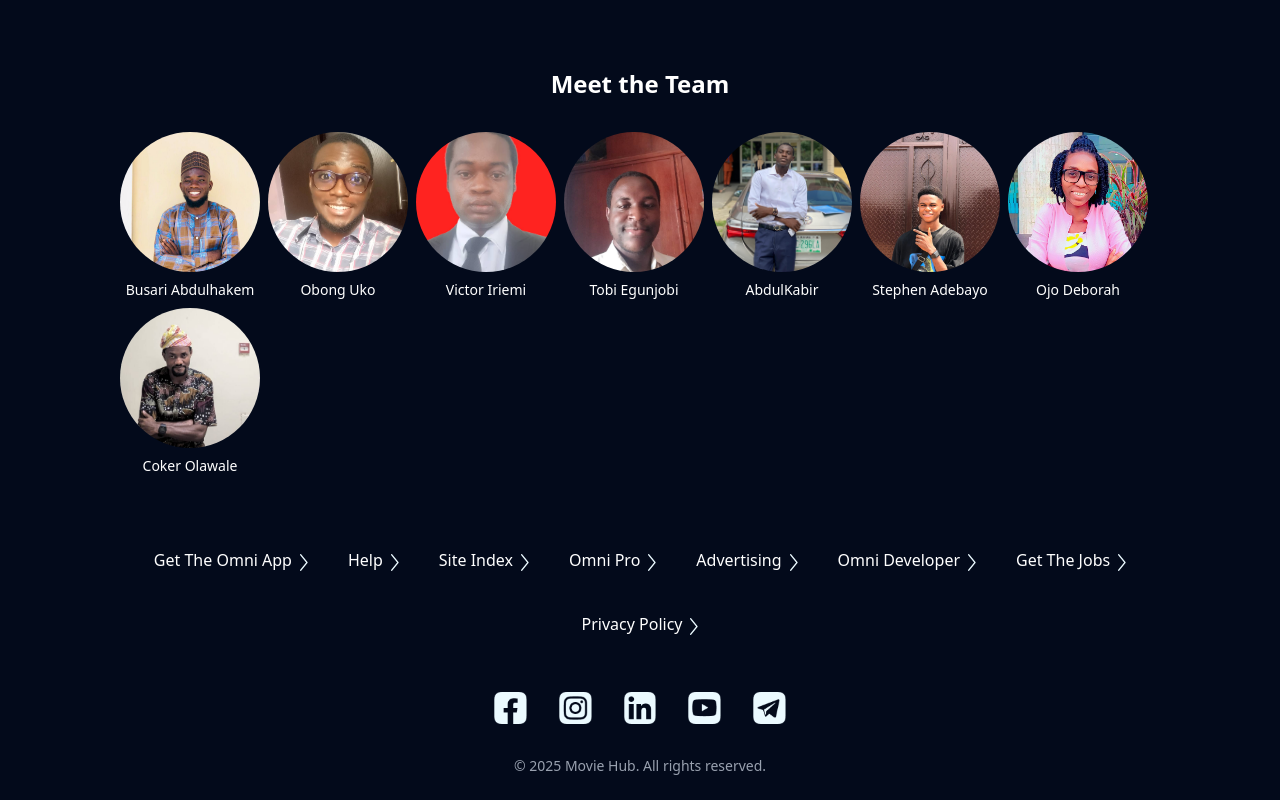
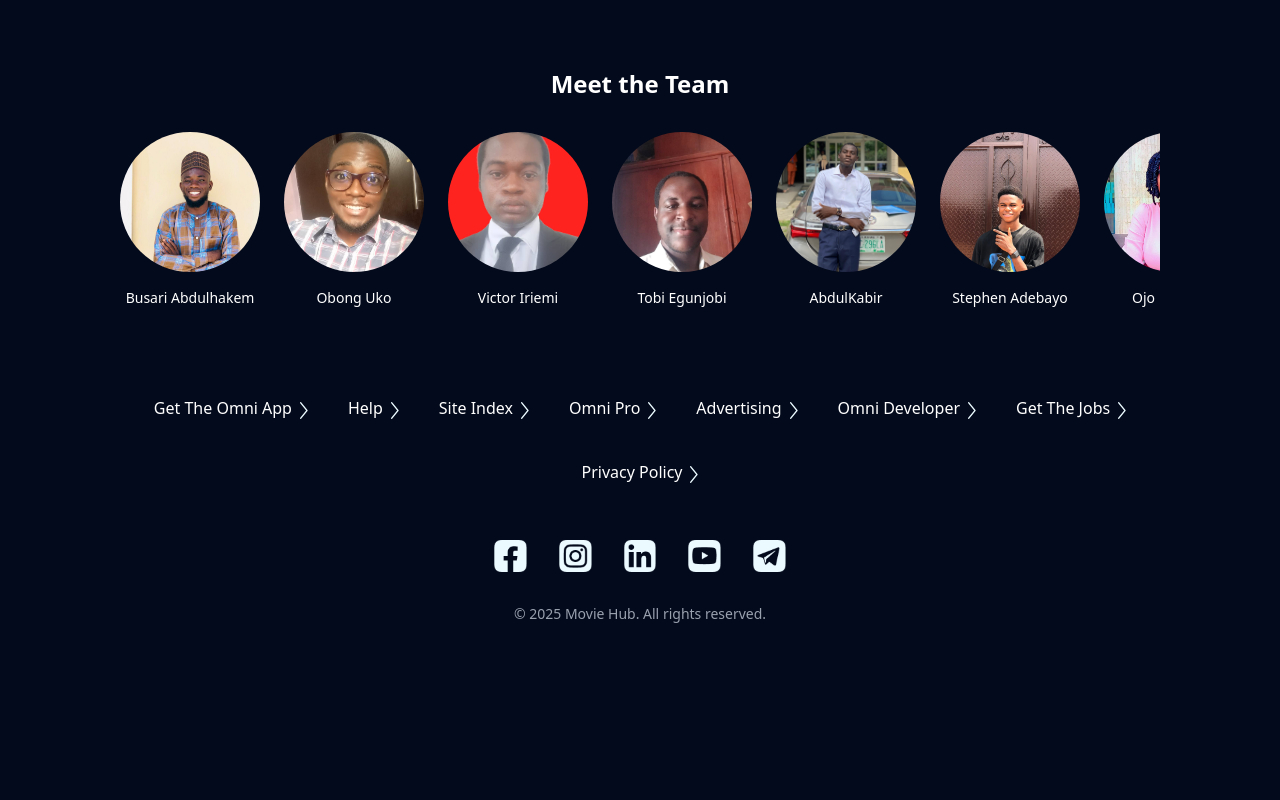
Before and after one commit to invicta7/Movie-Explorer-project, a React (Vite) app: page / in a window 1280 px wide. Shown: the part 1733-2533 px from the top of the page. After the commit the page ends 2381 px from the top, so only its background shows below. Built offline with nearby package versions, Linux system fonts and the light colour scheme; no server answers.

Commit message:
footer fixed

```diff
--- a/src/components/Footer.jsx
+++ b/src/components/Footer.jsx
@@ -96,7 +96,7 @@ const navigationLinks = [
 
 const Footer = () => {
   return (
-    <footer className="bg-[#030A1B] text-white py-6 mt-10 px-4">
+    <footer className="bg-[#030A1B] text-white py-6 mt-10 px-4 overflow-hidden">
       <div className="container mx-auto flex flex-col items-center mt-30 gap-4 md:flex-wrap justify-start max-w-[1040px]">
         <h1 className="text-5xl font-bold mb-6">Studios</h1>
         <div className="flex mb-4 gap-12 flex-wrap justify-center items-center md:flex-wrap">
@@ -115,16 +115,16 @@ const Footer = () => {
         <h2 className="text-2xl font-bold mt-12 mb-4">Meet the Team</h2>
 
 
-        <div className=" md:w-full overflow-hidden flex justify-start mb-4 gap-2 sm:flex-wrap">
+        <div className="w-full overflow-auto flex flex-nowrap justify-start mb-4 pb-4 gap-6">
 
           {teamMembers.map((member, index) => (
             <div key={index} className="flex flex-col items-center">
               <img
                 src={member.src}
                 alt={member.name}
-                className="h-[140px] w-[140px] rounded-full object-cover"
+                className="h-[140px] min-w-[140px] rounded-full object-cover"
               />
-              <p className="text-sm mt-2">{member.name}</p>
+              <p className="text-sm mt-4">{member.name}</p>
             </div>
           ))}
         </div>
```
